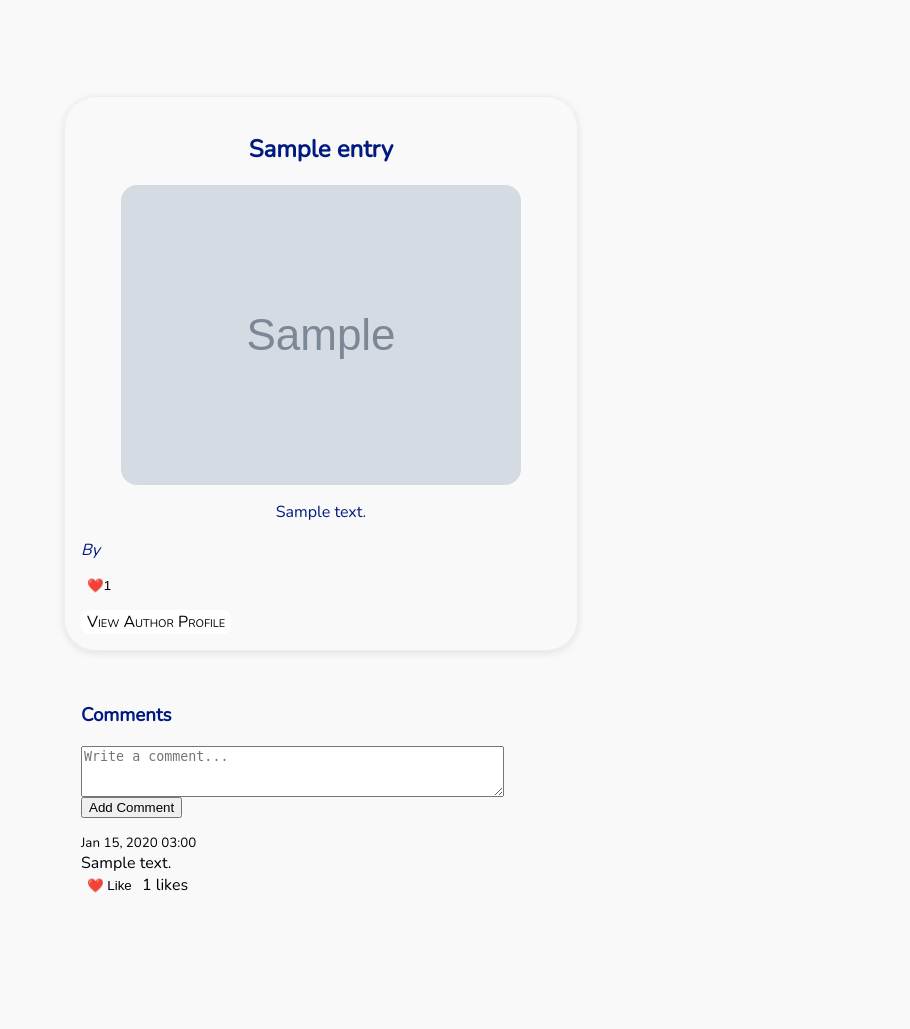
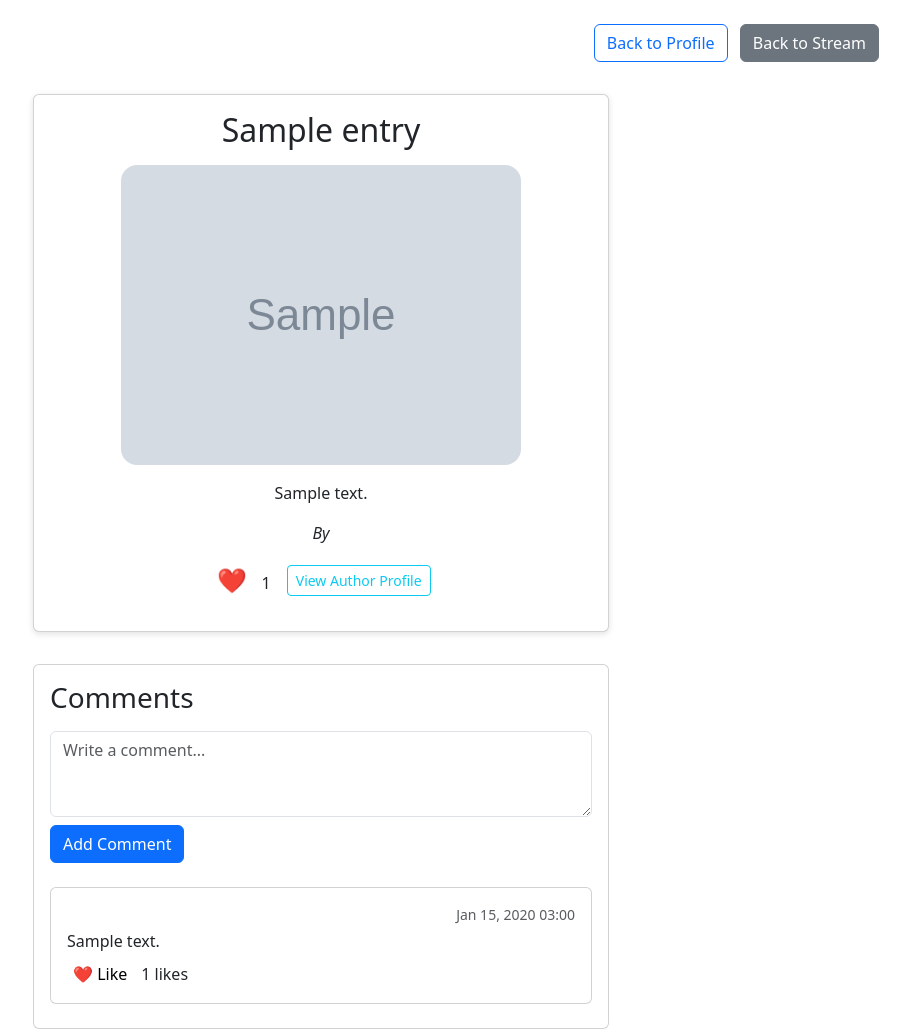
Before and after one commit to Ahmed-S7/Social-Distribution, a Django app: template wiki/templates/entry_detail.html in a window 1280 px wide. Shown: the whole page, without its empty margins (319-1229 px from the left). Before the commit the page ends 893 px from the top, so only its background shows below. Run offline with Django 5.2, Linux system fonts and the light colour scheme; the template is opened without the code that fills it: values that come from a table or form of the project are taken from there, others are empty; tables that the repository leaves empty hold one stand-in row (values such as "Sample post"); grey boxes marked "Sample" are stand-in pictures.

Commit message:
Changed UI for stream and entries

```diff
--- a/wiki/templates/entry_detail.html
+++ b/wiki/templates/entry_detail.html
@@ -1,87 +1,78 @@
 {% load static %}
-
-<!--THESE ARE THE DEFAULT BUTTONS THAT EVERY PAGE THAT ISNT A MAIN PAGE SHOULD HAVE-->
-<div class="default_buttons">
-
-    {% if request.user.is_authenticated %}
-    <link rel="stylesheet" href="{% static 'wiki/profile_page.css' %}">
-    <a href="{% url 'wiki:profile' request.user.username%}">
-        <p class='back_to_profile_button' type="button">Back to Profile</p>
-    </a>
-
-    <a href="{% url 'wiki:user-wiki' request.user.username %}">
-        <p class='back_to_stream_button' type="button">Back to Stream</p>
-    </a>
-
+<!DOCTYPE html>
+<html lang="en">
+<head>
+    <meta charset="UTF-8">
+    <title>Entry Details</title>
+    <link rel="stylesheet" href="{% static 'wiki/entry_detail.css' %}">
+    <link href="https://cdn.jsdelivr.net/npm/bootstrap@5.3.0/dist/css/bootstrap.min.css" rel="stylesheet">
+    <style>
+      .top-nav-btns .btn { margin-left: 0.5em; }
+      .card-entry-detail { max-width: 36em; margin: 2em auto; box-shadow: 0 0.125em 0.375em rgba(0,0,0,0.12); }
+      .entry-image { max-width: 100%; border-radius: 1em; display: block; margin: 1em auto; }
+      .like-btn-custom:hover { color: #e25555 !important; background: #ffeaea; border-radius: 50%; transition: background 0.2s, color 0.2s; }
+      .comment-btn-custom:hover { color: #0d6efd !important; background: #eaf1ff; border-radius: 50%; transition: background 0.2s, color 0.2s; }
+    </style>
+</head>
+<body>
+  <div class="container mt-4">
+    <div class="d-flex justify-content-between align-items-center mb-4">
+      <div></div>
+      <div class="top-nav-btns">
+        <a href="{% url 'wiki:profile' request.user.username %}" class="btn btn-outline-primary">Back to Profile</a>
+        <a href="{% url 'wiki:user-wiki' request.user.username %}" class="btn btn-secondary">Back to Stream</a>
+      </div>
+    </div>
+    <div class="card card-entry-detail">
+      <div class="card-body">
+        <h2 class="entry_title text-center mb-3">{{ entry.title }}</h2>
+        {% if entry.image %}
+          <img class="entry-image" src="{{ entry.image.url }}" alt="Post image">
         {% endif %}
-
-</div>
-<link rel="stylesheet" href="{% static 'wiki/entry_detail.css' %}">
-<section class='entry_container'>
-<section class='entry_details'>
-
-    <h2 class='entry_title'>{{ entry.title }}</h2>
-
-    {% if entry.image %}
-        <img class='entry_image' src="{{ entry.image.url }}" alt="Post image">
-    {% endif %}
-    <p class='entry_content'>{{ entry.content }}</p>
-    <p class='entry_author'><em>By {{ entry.author.displayName }}</em></p>
-    <form method="post" action="{% url 'wiki:like-entry' entry.serial %}">
+        <p class="entry_content text-center">{{ entry.content }}</p>
+        <p class="entry_author text-center"><em>By {{ entry.author.displayName }}</em></p>
+        <div class="d-flex align-items-center justify-content-center gap-3 mb-3">
+          <form method="post" action="{% url 'wiki:like-entry' entry.serial %}" class="m-0 p-0">
             {% csrf_token %}
             <input type="hidden" name="liked_from_details" value="true">
-        <button type="submit" class="like-btn">❤️{{ entry.likes.count}} </button>
+            <button type="submit" class="like-btn like-btn-custom border-0 bg-transparent" style="font-size: 1.5rem;">❤️</button>
+            <span class="ms-1">{{ entry.likes.count }}</span>
           </form>
-
-    <!--ENTRY COMMENTERS THAT ARE NOT THE OWNER OF THE ENTRY CAN VIEW THE AUTHOR WHO CREATED THE ENTRY'S PROFILE-->
           {% if not is_owner %}
-    <a href="{% url 'wiki:view_entry_author' entry.serial %}">
-        <button class='view_author_button' type="button">View Author Profile</button>
-    </a>
+            <a href="{% url 'wiki:view_entry_author' entry.serial %}" class="btn btn-outline-info btn-sm">View Author Profile</a>
           {% endif %}
-
           {% if is_owner %}
-    <a href="{% url 'wiki:edit_entry' entry.serial %}">
-       <button type="button">Edit Entry</button>
-    </a>
-    <a href="{% url 'wiki:delete_entry' entry.serial %}">
-       <button type="button">Delete Entry</button>
-    </a>
+            <a href="{% url 'wiki:edit_entry' entry.serial %}" class="btn btn-warning btn-sm text-white">Edit Entry</a>
+            <a href="{% url 'wiki:delete_entry' entry.serial %}" class="btn btn-danger btn-sm">Delete Entry</a>
           {% endif %}
-
-</section>
-</section>
-
-
-<!-- Add Comment Form -->
-<div class="comment-section">
-    <h3>Comments</h3>
-
-    <!-- Add Comment Form -->
-    <form method="post" action="{% url 'wiki:add_comment' entry.serial %}" class="comment-form">
+        </div>
+      </div>
+    </div>
+    <div class="card card-create mt-4" style="max-width:36em;margin:auto;">
+      <div class="card-body">
+        <h3 class="mb-3">Comments</h3>
+        <form method="post" action="{% url 'wiki:add_comment' entry.serial %}" class="mb-4">
           {% csrf_token %}
-        <textarea name="content" placeholder="Write a comment..." rows="3" cols="50" required></textarea>
-        <button type="submit">Add Comment</button>
+          <textarea name="content" class="form-control mb-2" placeholder="Write a comment..." rows="3" required></textarea>
+          <button type="submit" class="btn btn-primary">Add Comment</button>
         </form>
-
-    <!-- Display Comments -->
         {% if comments %}
           <div class="comments-list">
             {% for comment in comments %}
-                <div class="comment">
-                    <div class="comment-header">
+              <div class="card mb-2">
+                <div class="card-body">
+                  <div class="d-flex justify-content-between align-items-center mb-1">
                     <strong>{{ comment.author.displayName }}</strong>
-                        <small>{{ comment.created_at|date:"M d, Y H:i" }}</small>
+                    <small class="text-muted">{{ comment.created_at|date:"M d, Y H:i" }}</small>
                   </div>
-                    <div class="comment-content">
-                        {{ comment.content }}
-                    </div>
-                    <div class="comment-footer">
+                  <div class="comment-content mb-2">{{ comment.content }}</div>
+                  <div class="d-flex align-items-center gap-2">
                     <form method="post" action="{% url 'wiki:like-comment' comment.id %}" style="display: inline;">
                       {% csrf_token %}
-                            <button type="submit" class="like-btn">❤️ Like</button>
+                      <button type="submit" class="like-btn like-btn-custom border-0 bg-transparent">❤️ Like</button>
                     </form>
                     <span>{{ comment.likes.count }} likes</span>
+                  </div>
                 </div>
               </div>
             {% endfor %}
@@ -90,3 +81,7 @@
           <p>No comments yet. Be the first to comment!</p>
         {% endif %}
       </div>
+    </div>
+  </div>
+</body>
+</html>
```
Also changed, not shown: wiki/static/wiki/entry_card.css (+13 -0 lines), wiki/templates/create_entry.html (+47 -17 lines), wiki/templates/wiki.html (+42 -27 lines). Lines whose indentation alone changed are shown as unchanged.
